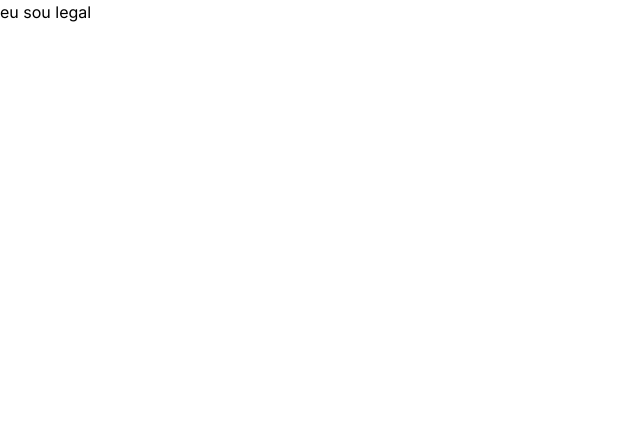
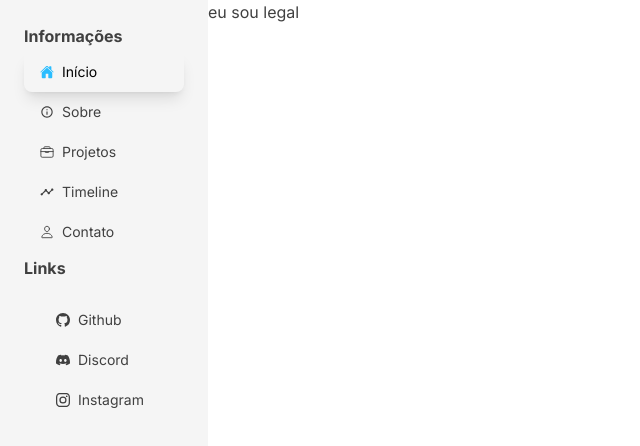
Before and after one commit to Spyei/new-portfolio, a Next.js app: page / in a window 1280 px wide. Shown: the top 446 px of the page, without its empty margins (0-640 px from the left). Built offline with nearby package versions, Linux system fonts and the light colour scheme.

Commit message:
feat: implementing side bar

```diff
--- a/src/app/layout.tsx
+++ b/src/app/layout.tsx
@@ -1,8 +1,13 @@
-import type { Metadata } from "next";
+import type { Metadata, Viewport } from "next";
 import { Inter } from "next/font/google";
 import "./globals.css";
+import SideBar from "@/components/SideBar";
 
 const inter = Inter({ subsets: ["latin"] });
+
+export const viewport: Viewport = {
+    themeColor: "#29BDFF"
+}
 
 export const metadata: Metadata = {
     title: "Página inicial",
@@ -12,7 +17,12 @@ export const metadata: Metadata = {
 export default function RootLayout({ children }: Readonly<{ children: React.ReactNode }>) {
     return (
         <html lang="pt-br">
-            <body className={inter.className}>{children}</body>
+            <body className={inter.className}>
+                <main className="overflow-x-hidden flex flex-1 text-neutral-700">
+                    <SideBar />
+                    {children}
+                </main>
+            </body>
         </html>
     );
 }
--- /dev/null
+++ b/src/pages/_app.tsx
@@ -0,0 +1,18 @@
+import React from "react";
+import "../app/globals.css";
+import { AppProps } from 'next/app';
+import SideBar from "@/components/SideBar";
+import { Inter } from "next/font/google";
+
+const inter = Inter({ subsets: ["latin"] });
+
+const App: React.FC<AppProps> = ({ Component, pageProps }) => {
+    return (
+        <section className={`${inter.className} overflow-x-hidden flex flex-1 text-neutral-700`}>
+            <SideBar />
+            <Component {...pageProps} />
+        </section>
+    );
+};
+
+export default App;
```
